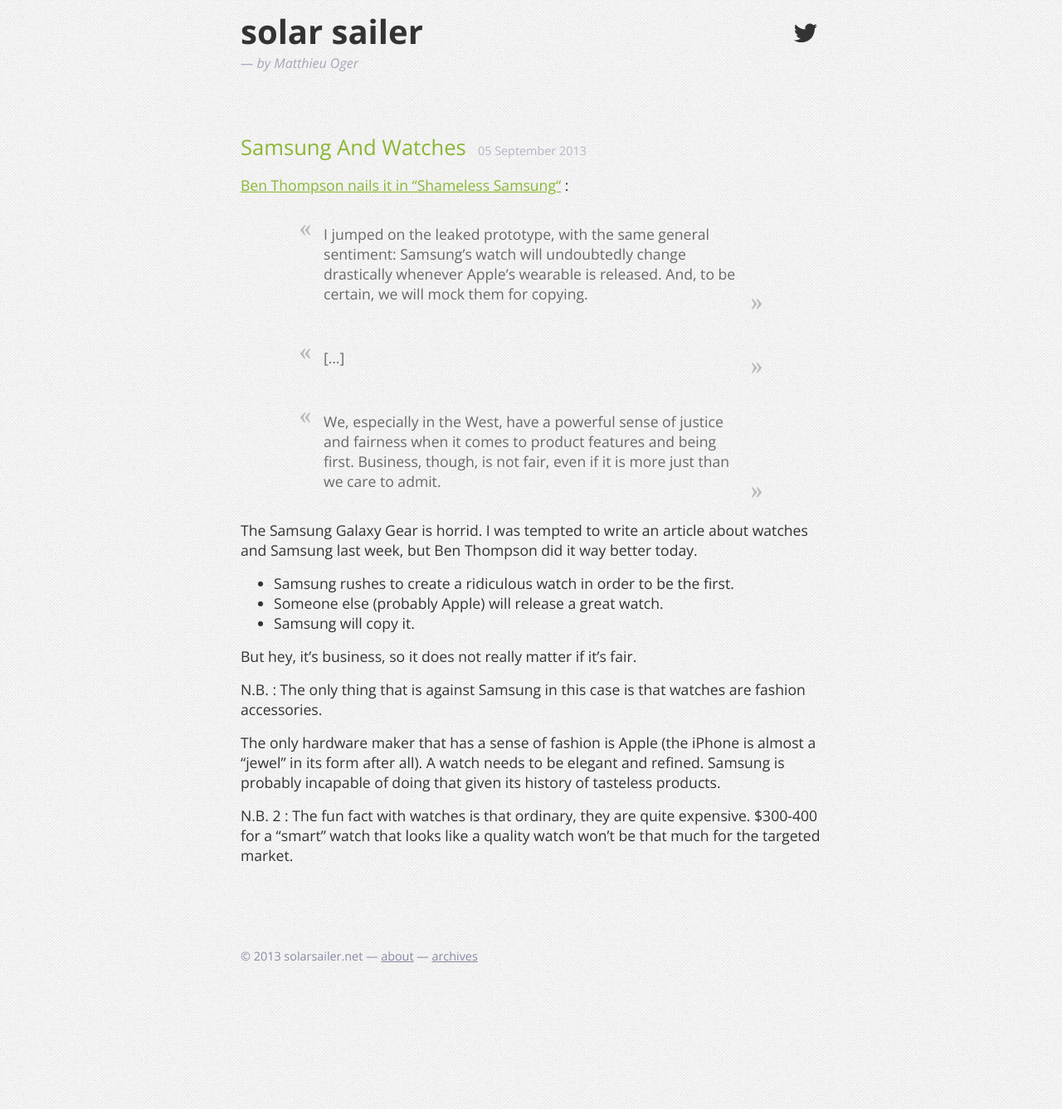
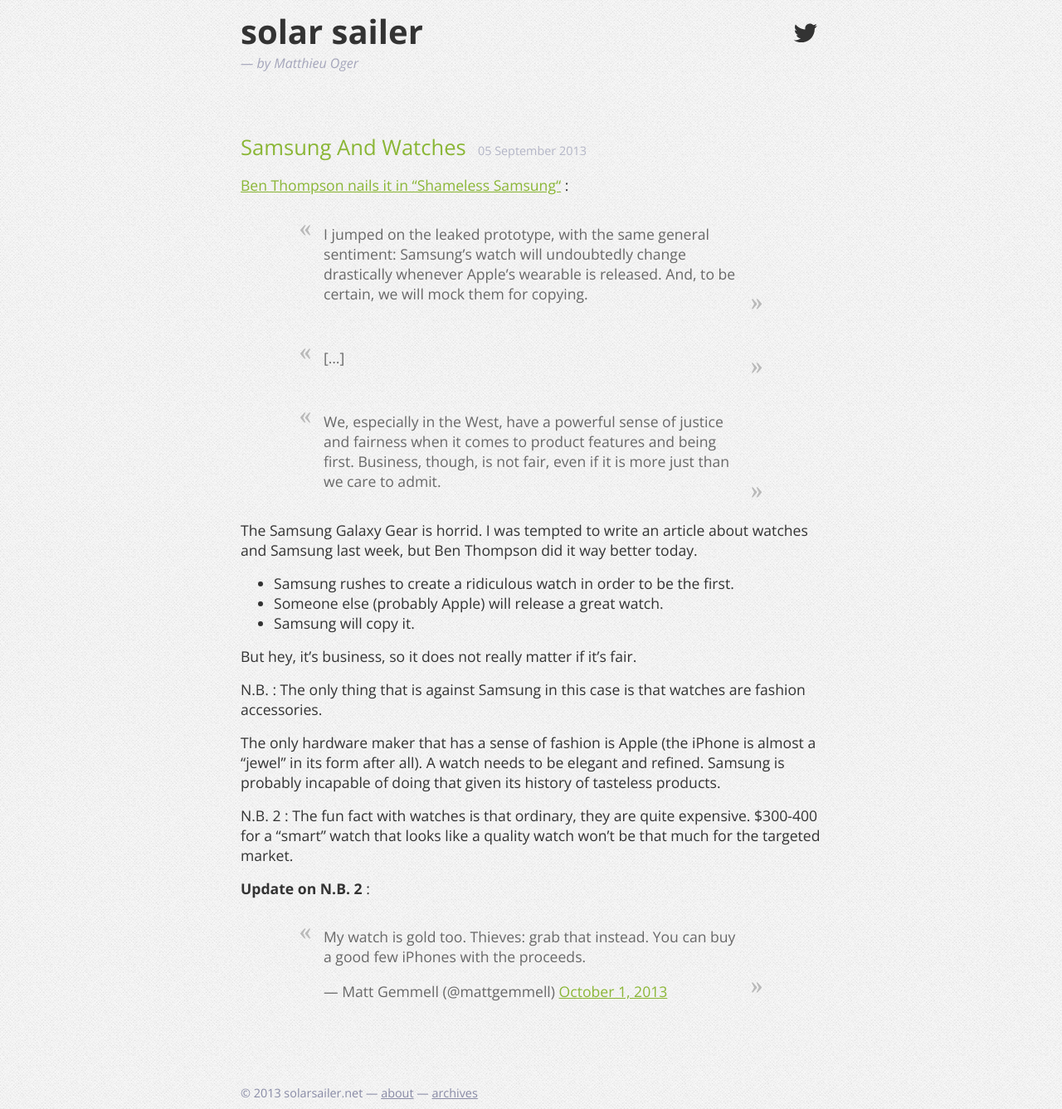
Before and after one commit to solarsailer/matthieuoger.com, a Jekyll site: the page built from _posts/2013-09-05-samsung-and-watches.md, in a window 1280 px wide. Shown: the whole page at 83% size. Built offline with Jekyll 4.4.1, drawn with Linux system fonts in a browser that asks for light colours; Markdown is read by kramdown in place of the engine named in the settings; comment, search, counter and statistics services are not loaded.

Commit message:
Fix post

```diff
--- a/_posts/2013-09-05-samsung-and-watches.md
+++ b/_posts/2013-09-05-samsung-and-watches.md
@@ -24,3 +24,9 @@
 The only hardware maker that has a sense of fashion is Apple (the iPhone is almost a “jewel” in its form after all). A watch needs to be elegant and refined. Samsung is probably incapable of doing that given its history of tasteless products.
 
 N.B. 2 : The fun fact with watches is that ordinary, they are quite expensive. $300-400 for a “smart” watch that looks like a quality watch won't be that much for the targeted market.
+
+**Update on N.B. 2** :
+
+<blockquote class="twitter-tweet">
+<p>My watch is gold too. Thieves: grab that instead. You can buy a good few iPhones with the proceeds.</p>&mdash; Matt Gemmell (@mattgemmell) <a href="https://twitter.com/mattgemmell/statuses/385121349712490497">October 1, 2013</a>
+</blockquote>
```
